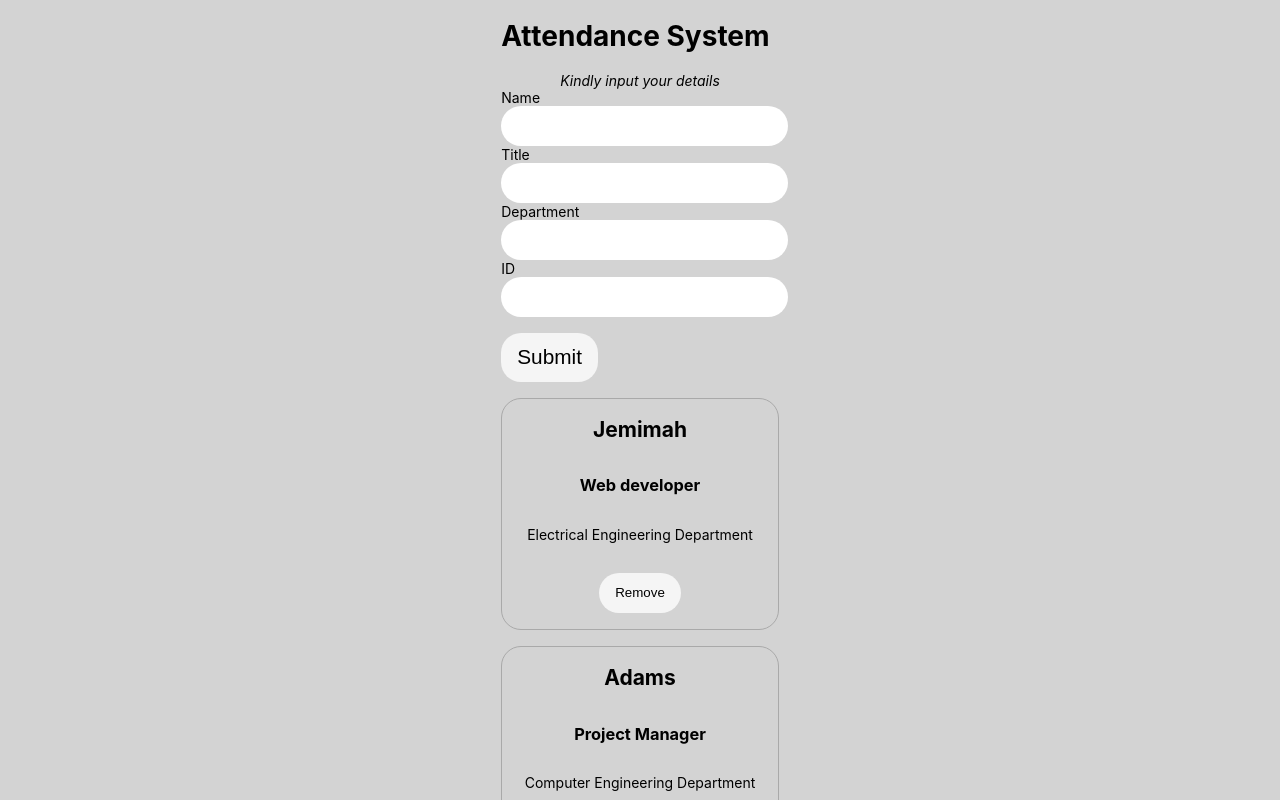
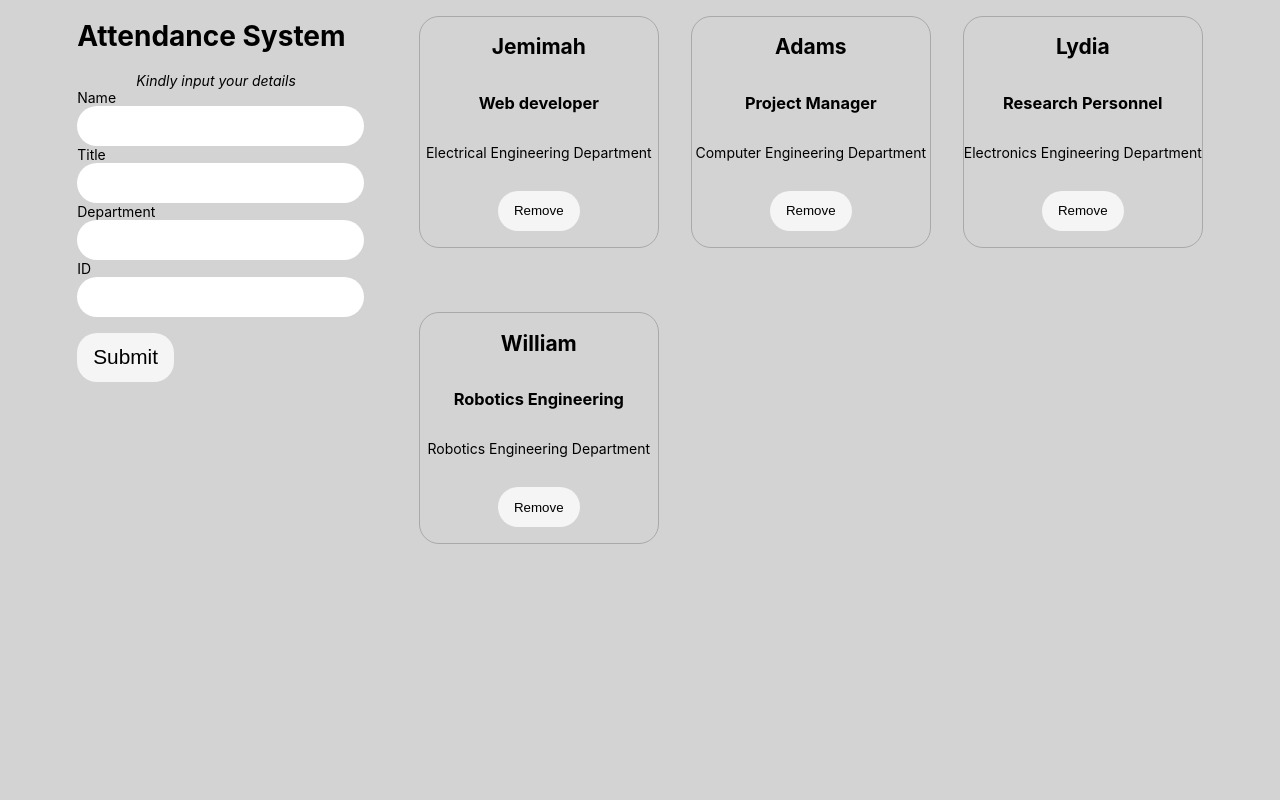
Before and after one commit to Jemi-code/Simple_Attendance, a React (Create React App) app: page / in a window 1280 px wide. Shown: the top 800 px of the page. Built offline with nearby package versions, Linux system fonts and the light colour scheme.

Commit message:
added some more functionality and fixed the css

```diff
--- a/src/App.js
+++ b/src/App.js
@@ -29,10 +29,12 @@ class App extends Component{
     render(){
         const {peoples} = this.state;
         return(
-            <div>
+            <div className='main'>
+                <div className='formy'>
                 <h1>Attendance System</h1>
                 <i>Kindly input your details</i>
                 <Form addData = {this.addData} />
+                </div>
                 <People className = "app" characterData = {peoples} removeData = {this.removeData} />
             </div>
         )
--- a/src/Form.js
+++ b/src/Form.js
@@ -19,8 +19,22 @@ class Form extends Component {
     }
 
     submitData = () => {
-        this.props.addData(this.state);
+        if(this.state.name === "" || this.state.department === "" || this.state.title === "" || this.state.id === ""){
+            document.querySelector('.notification').innerHTML = `No field must be left empty`;
+        } else {
+            this.props.addData(this.state);
         this.setState(this.template);
+        this.showNotification(this.state.name);
+        }
+    }
+
+    showNotification = (name) => {
+        let notification = `Your data has been submitted ${name}`;
+        const noti = document.querySelector('.notification');
+        noti.innerHTML = notification;
+        setInterval(() => {
+            noti.style.display = "none"
+        }, 2000)
     }
 
     render(){
@@ -58,6 +72,7 @@ class Form extends Component {
                 onChange = {this.handleChange} />
 
                 <input type = 'button' onClick={this.submitData} value = "Submit" />
+                <p className='notification'></p>
             </form>
             )
     }
--- a/src/index.css
+++ b/src/index.css
@@ -7,6 +7,16 @@ body {
   -moz-osx-font-smoothing: grayscale;
   background-color: lightgray;
   font-size: 14px;
+}
+
+.main{
+  display: flex;
+  flex-direction: row;
+  align-items: flex-start;
+}
+
+.formy{
+  margin-right: 4rem;
 }
 
 body, .one, i{
@@ -29,6 +39,12 @@ code {
   -ms-border-radius: 20px;
   -o-border-radius: 20px;
   margin: 1rem 0;
+}
+
+.people{
+  display: grid;
+  grid-gap: 2rem;
+  grid-template-columns: 1fr 1fr 1fr;
 }
 
 .one > button, button, input[type = "button"]{
@@ -70,3 +86,18 @@ form > input{
   -ms-border-radius: 20px;
   -o-border-radius: 20px;
 }
+
+@media screen and (max-width:600px){
+  .main{
+    flex-direction: column;
+  }
+
+  .people{
+    grid-template-columns: 1fr;
+    grid-gap: 0px !important;
+  }
+
+  .formy{
+    margin-right: 0;
+  }
+}
```
